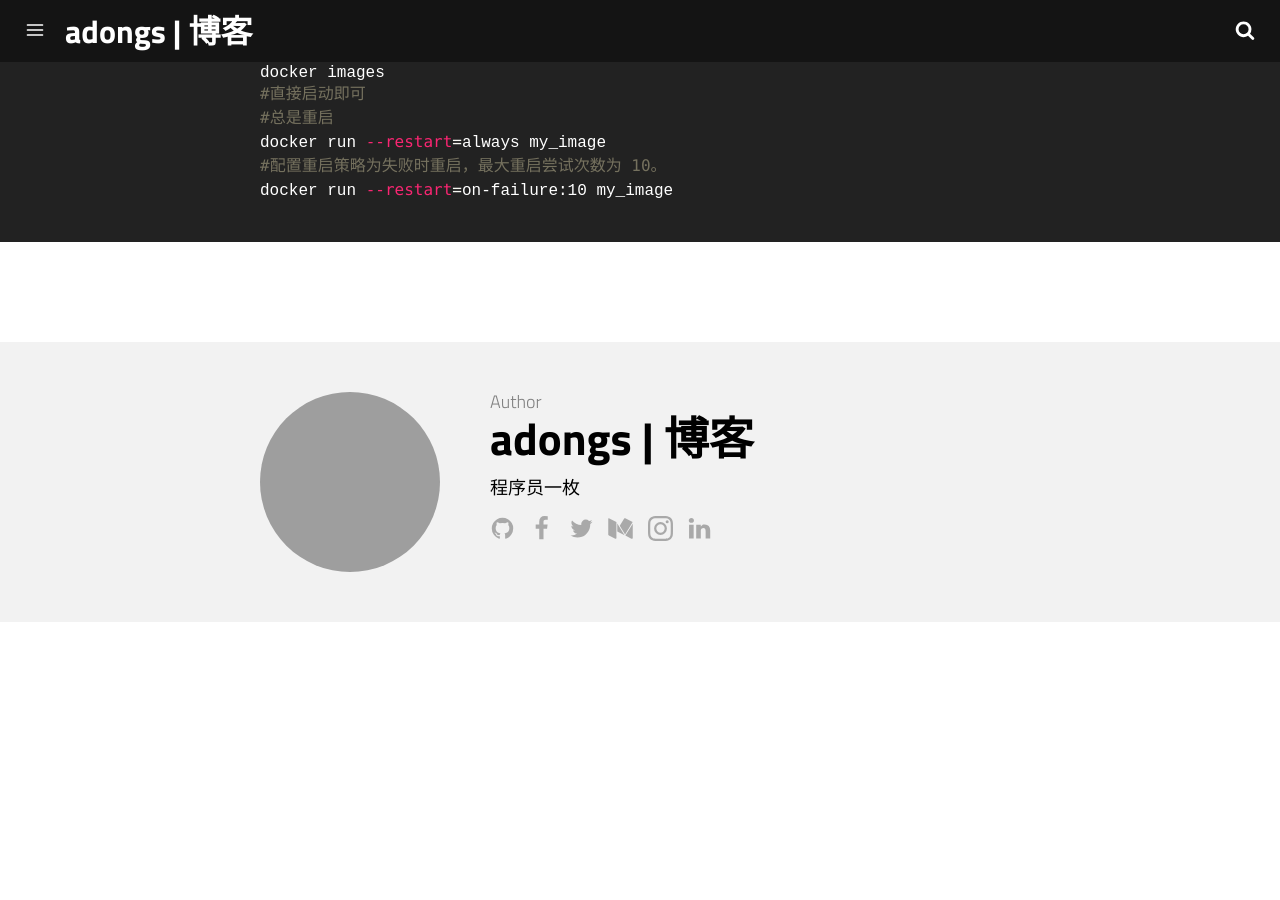
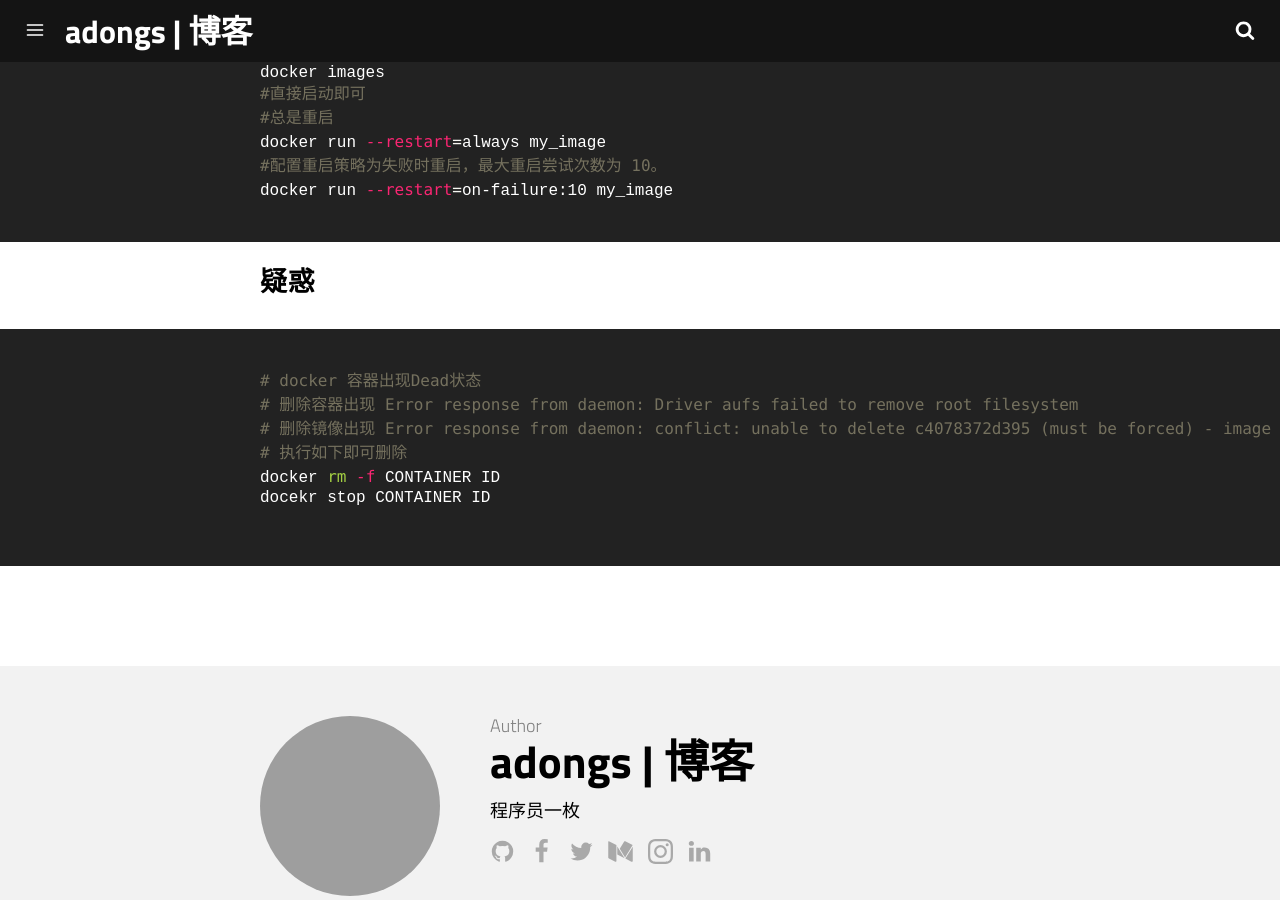
Before and after one commit to adongs/adongs.github.io, a Jekyll site: the page built from _posts/2018-05-21-docker.md, in a window 1280 px wide and 900 px high, scrolled down 906 px. Built offline with Jekyll 4.4.1, drawn with Linux system fonts in a browser that asks for light colours; before the commit the page ends 1528 px from its top, so only the background shows below that; grey boxes are pictures that could not be loaded.

Commit message:
编写git

````diff
--- a/_posts/2018-05-21-docker.md
+++ b/_posts/2018-05-21-docker.md
@@ -33,3 +33,14 @@ docker run --restart=always my_image
 #配置重启策略为失败时重启，最大重启尝试次数为 10。
 docker run --restart=on-failure:10 my_image
 ```
+
+### 疑惑
+```shell
+# docker 容器出现Dead状态
+# 删除容器出现 Error response from daemon: Driver aufs failed to remove root filesystem
+# 删除镜像出现 Error response from daemon: conflict: unable to delete c4078372d395 (must be forced) - image is being used by stopped container
+# 执行如下即可删除
+docker rm -f CONTAINER ID
+docekr stop CONTAINER ID
+
+```
````
